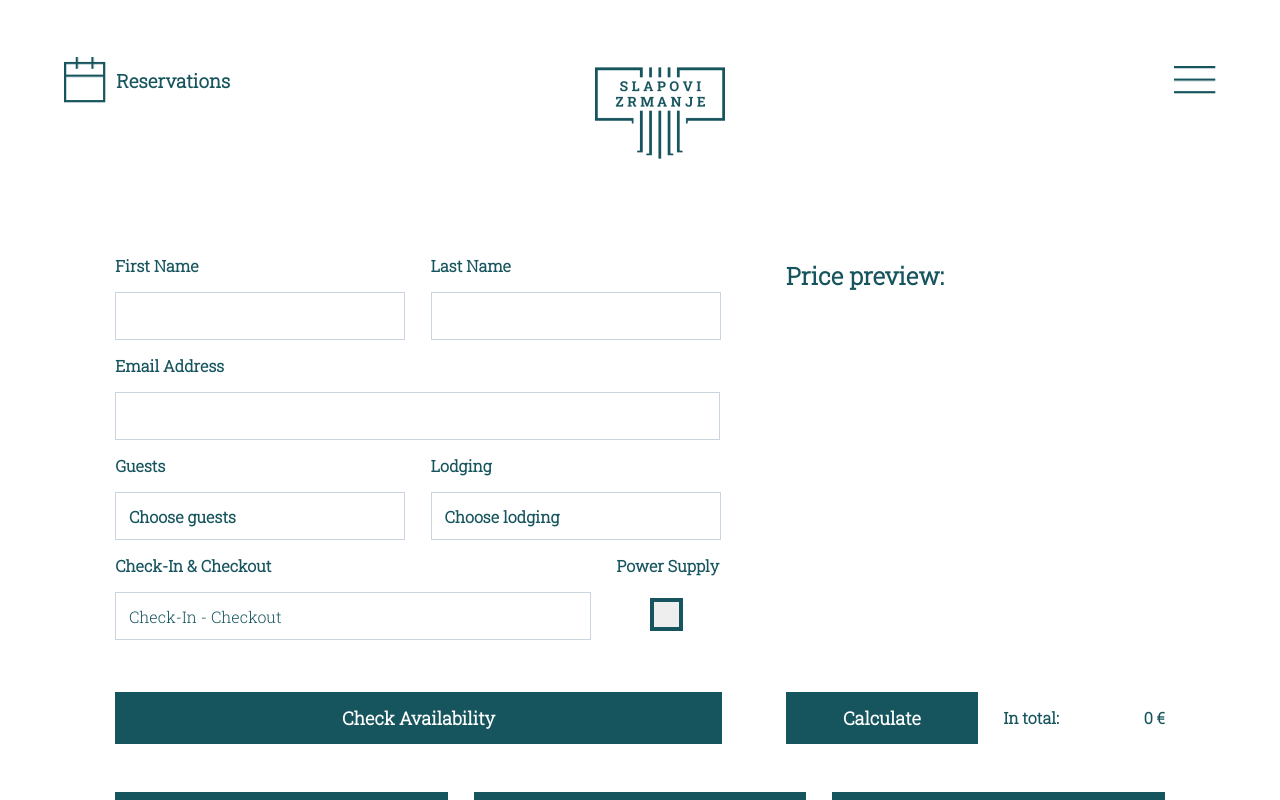
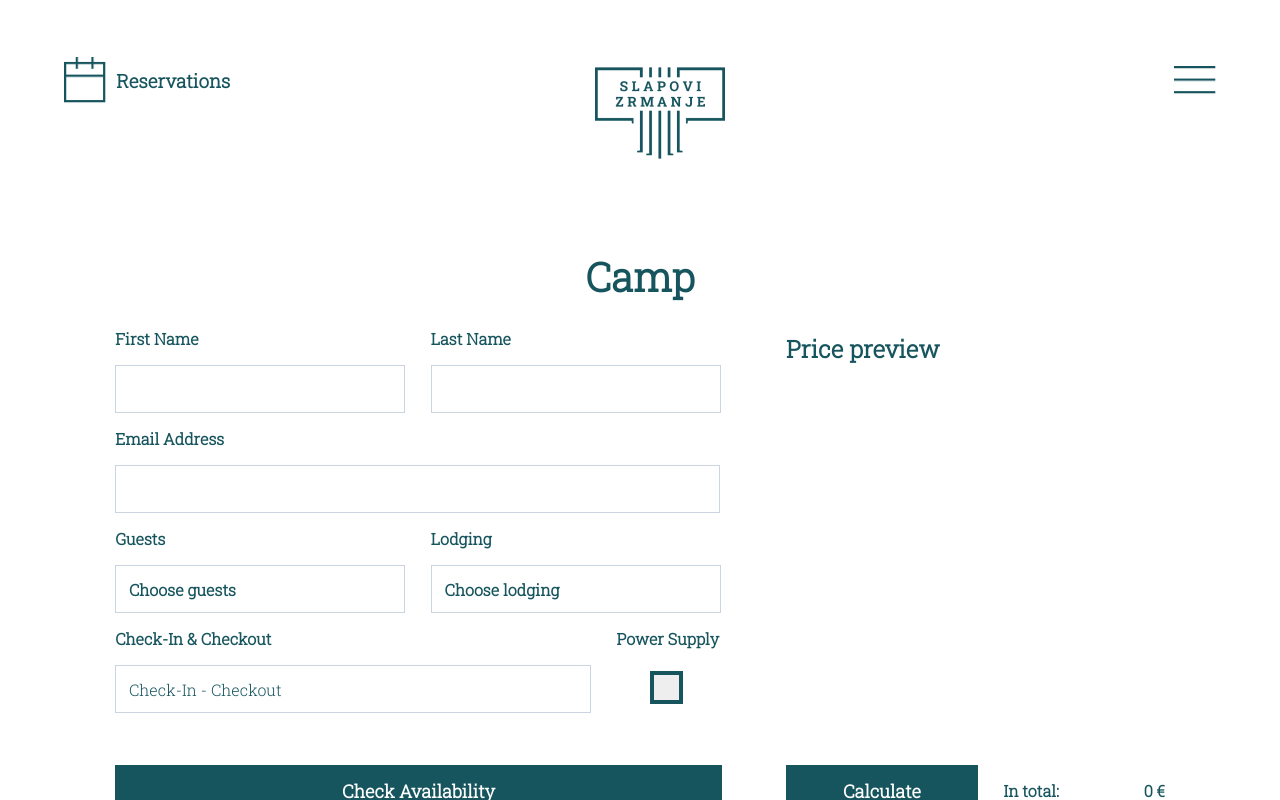
Before and after one commit to aleksandarb99/slapovi-zrmanje-fe, an Angular app: page /camp in a window 1280 px wide. Built offline with nearby package versions, Linux system fonts and the light colour scheme.

Commit message:
Add title on reservations pages

```diff
--- a/src/app/components/pages/apartment-page/apartment-page.component.html
+++ b/src/app/components/pages/apartment-page/apartment-page.component.html
@@ -2,6 +2,7 @@
     <app-header #appHeader [position]="'sticky'"></app-header>
     <div (click)="appHeader.revertFlags(); commonService.updateComponentVisibility('')">
         <div class="apartment-page">
+            <h1>{{text!.landingPageReservationApartments}}</h1>
             <div class="upper-content">
                 <div class="form-div">
                     <div class="page-row">
--- a/src/app/components/pages/apartment-page/apartment-page.component.sass
+++ b/src/app/components/pages/apartment-page/apartment-page.component.sass
@@ -11,6 +11,15 @@ main
     padding-top: 10vh
     margin-left: 7vw
     margin-right: 7vw
+    display: flex
+    flex-direction: column
+    h1
+        margin-top: 10px
+        margin-bottom: 10px
+        text-align: center
+        color: $base-blue-color
+        font-weight: bold
+        font-size: 40px
 
 .upper-content
     display: flex
--- a/src/app/components/pages/camp-page/camp-page.component.html
+++ b/src/app/components/pages/camp-page/camp-page.component.html
@@ -2,6 +2,7 @@
     <app-header #appHeader [position]="'sticky'"></app-header>
     <div (click)="appHeader.revertFlags(); commonService.updateComponentVisibility('')">
         <div class="camp-page">
+            <h1>{{text!.landingPageReservationCamp}}</h1>
             <div class="upper-content">
                 <div class="form-div">
                     <div class="page-row">
--- a/src/app/components/pages/camp-page/camp-page.component.sass
+++ b/src/app/components/pages/camp-page/camp-page.component.sass
@@ -11,6 +11,15 @@ main
     padding-top: 10vh
     margin-left: 7vw
     margin-right: 7vw
+    display: flex
+    flex-direction: column
+    h1
+        margin-top: 10px
+        margin-bottom: 10px
+        text-align: center
+        color: $base-blue-color
+        font-weight: bold
+        font-size: 40px
 
 .upper-content
     display: flex
--- a/src/app/components/pages/room-page/room-page.component.html
+++ b/src/app/components/pages/room-page/room-page.component.html
@@ -2,6 +2,7 @@
     <app-header #appHeader [position]="'sticky'"></app-header>
     <div (click)="appHeader.revertFlags(); commonService.updateComponentVisibility('')">
         <div class="room-page">
+            <h1>{{text!.landingPageReservationRooms}}</h1>
             <div class="upper-content">
                 <div class="form-div">
                     <div class="page-row">
--- a/src/app/components/pages/room-page/room-page.component.sass
+++ b/src/app/components/pages/room-page/room-page.component.sass
@@ -11,6 +11,15 @@ main
     padding-top: 10vh
     margin-left: 7vw
     margin-right: 7vw
+    display: flex
+    flex-direction: column
+    h1
+        margin-top: 10px
+        margin-bottom: 10px
+        text-align: center
+        color: $base-blue-color
+        font-weight: bold
+        font-size: 40px
 
 .upper-content
     display: flex
--- a/src/assets/texts/texts.ts
+++ b/src/assets/texts/texts.ts
@@ -49,7 +49,7 @@ export const texts: LanguageLabel[] = [
     calendarDays: 'Po, Ut, Sr, Če, Pe, Su, Ne',
     calendarMonths:
       'Januar, Februar, Mart, April, Maj, Jun, Jul, Avgust, Septembar, Oktobar, Novembar, Decembar',
-    calculator: 'Pregled cene:',
+    calculator: 'Pregled cene',
     calculateButtonText: 'Izračunaj',
     totalText: 'Ukupno:',
     dropdownRoomLodgingTitle1: 'Soba 1',
@@ -121,7 +121,7 @@ export const texts: LanguageLabel[] = [
     calendarDays: 'Mo, Tu, We, Th, Fr, Sa, Su',
     calendarMonths:
       'January, February, March, April, May, June, July, August, September, October, November, December',
-    calculator: 'Price preview:',
+    calculator: 'Price preview',
     calculateButtonText: 'Calculate',
     totalText: 'In total:',
     dropdownRoomLodgingTitle1: 'Room 1',
@@ -193,7 +193,7 @@ export const texts: LanguageLabel[] = [
     calendarDays: 'Mo, Di, Mi, Do, Fr, Sa, So',
     calendarMonths:
       'Januar, Februar, März, April, Mai, Juni, Juli, August, September, Oktober, November, Dezember',
-    calculator: 'Preisvorschau:',
+    calculator: 'Preisvorschau',
     calculateButtonText: 'Berechnung',
     totalText: 'In Summe:',
     dropdownRoomLodgingTitle1: 'Zimmer 1',
```
